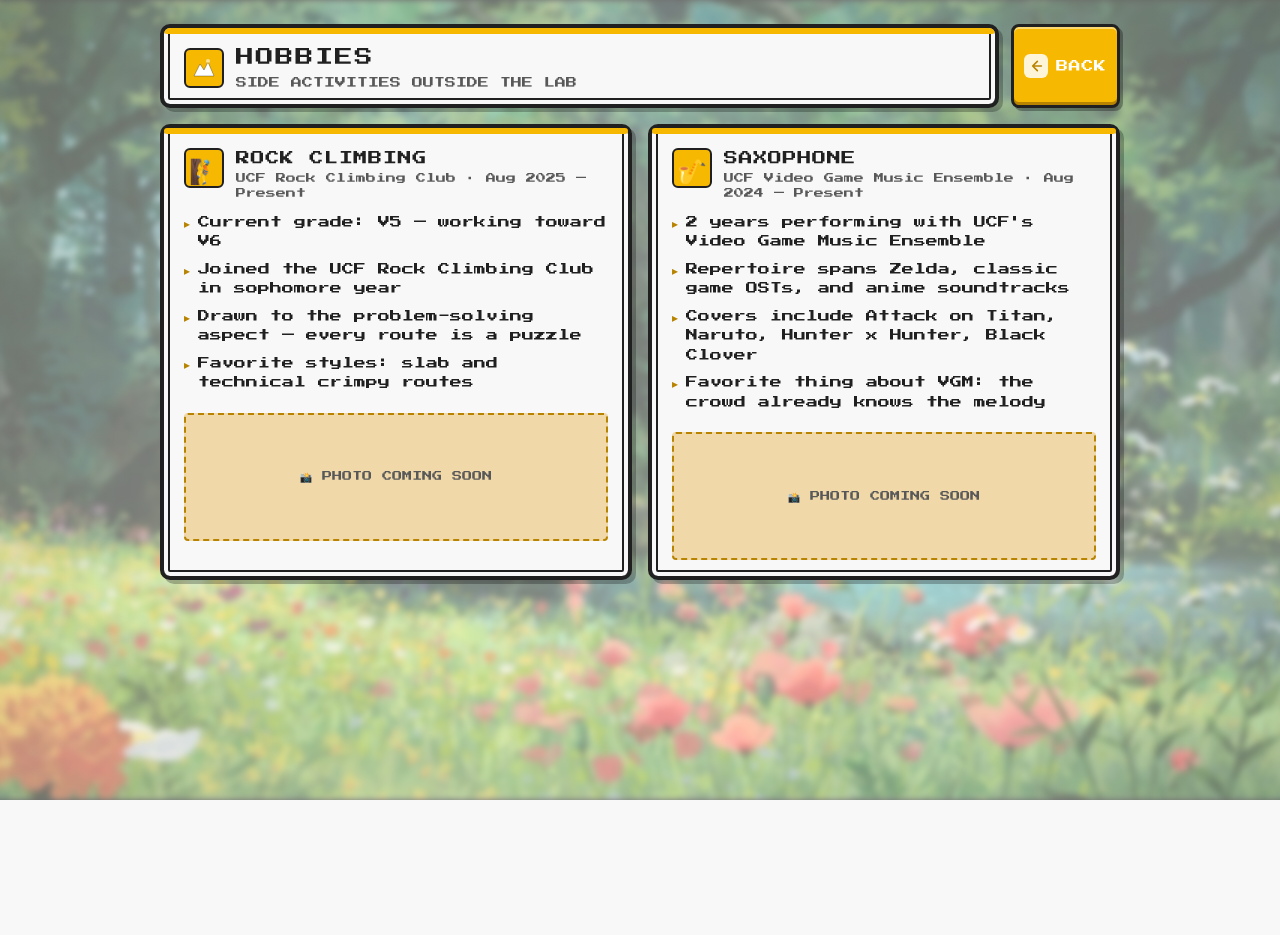
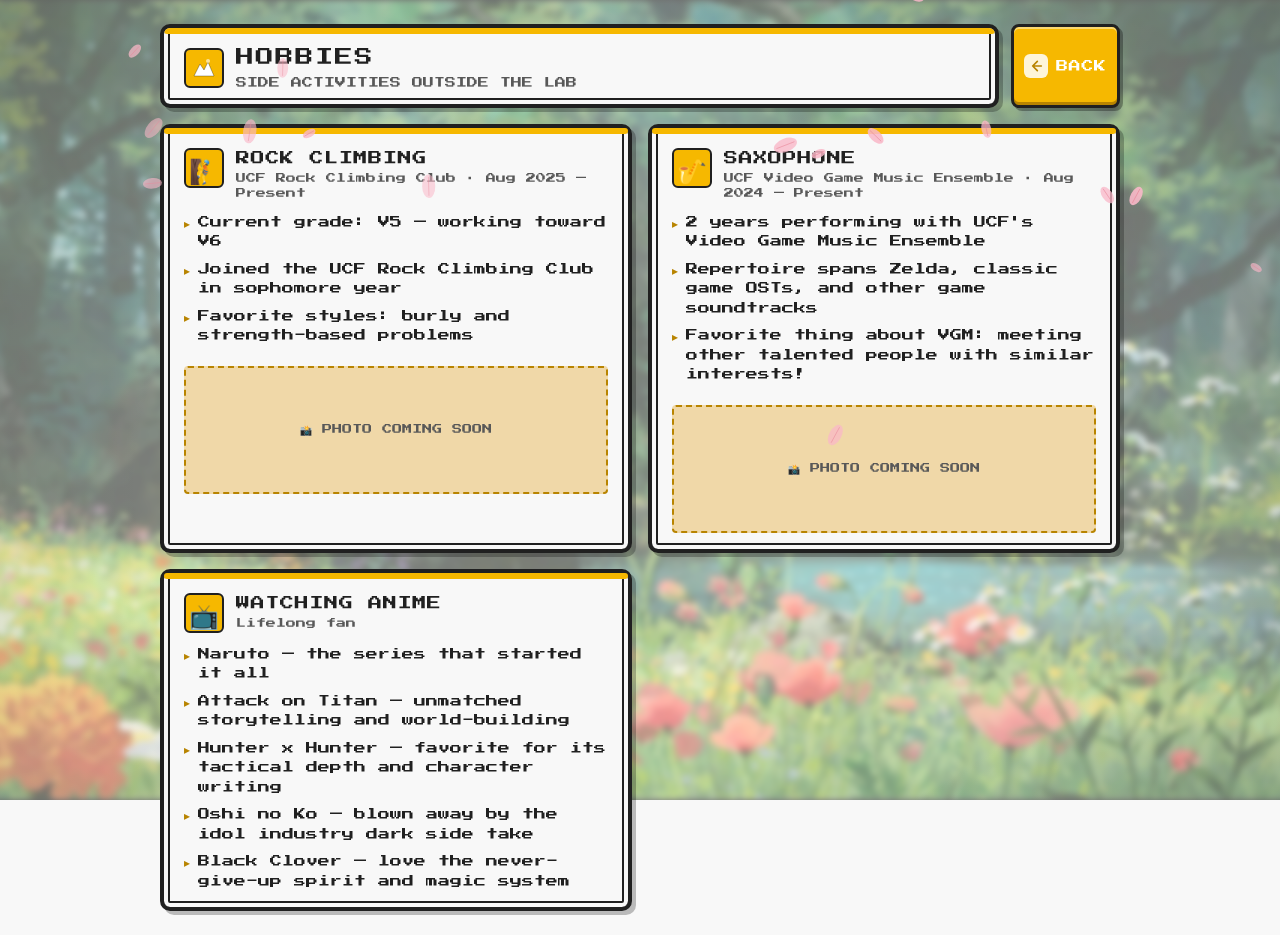
Before and after one commit to VepaulH/pokemon-portfolio, a Next.js app in the folder frontend/: page /about/hobbies in a window 1280 px wide. Before the commit the page ends 800 px from the top, so only its background shows below. Built offline with nearby package versions, Linux system fonts and the light colour scheme.

Commit message:
changed about me text

```diff
--- /dev/null
+++ b/frontend/app/_components/OrgLogo.tsx
@@ -0,0 +1,36 @@
+"use client";
+
+import { useState } from "react";
+
+type Props = {
+  domain?: string;
+  initial?: string;
+  accent: string;
+  textColor?: string;
+};
+
+export function OrgLogo({ domain, initial, accent, textColor = "white" }: Props) {
+  const [failed, setFailed] = useState(false);
+
+  if (domain && !failed) {
+    return (
+      // eslint-disable-next-line @next/next/no-img-element
+      <img
+        src={`https://logo.clearbit.com/${domain}`}
+        alt=""
+        onError={() => setFailed(true)}
+        suppressHydrationWarning
+        className="w-10 h-10 rounded-md border-2 border-pkmn-box-border object-contain bg-white p-0.5 shrink-0"
+      />
+    );
+  }
+
+  return (
+    <span
+      className="inline-flex items-center justify-center w-10 h-10 rounded-md border-2 border-pkmn-box-border text-[14px] font-bold shrink-0"
+      style={{ background: accent, color: textColor }}
+    >
+      {initial ?? "?"}
+    </span>
+  );
+}
--- a/frontend/app/_components/SakuraFall.tsx
+++ b/frontend/app/_components/SakuraFall.tsx
@@ -66,6 +66,7 @@
   useEffect(() => { setMounted(true); }, []);
 
   useEffect(() => {
+    if (!mounted) return;
     const canvas = canvasRef.current;
     if (!canvas) return;
 
@@ -110,7 +111,7 @@
       cancelAnimationFrame(rafRef.current);
       window.removeEventListener("resize", resize);
     };
-  }, []);
+  }, [mounted]);
 
   if (!mounted) return null;
 
@@ -118,7 +119,7 @@
     <canvas
       ref={canvasRef}
       className="pointer-events-none fixed inset-0"
-      style={{ zIndex: -5 }}
+      style={{ zIndex: 20 }}
       aria-hidden
     />
   );
--- a/frontend/app/about/clubs/page.tsx
+++ b/frontend/app/about/clubs/page.tsx
@@ -28,7 +28,7 @@
     dates: "AUG 2024 — PRESENT",
     emoji: "🎷",
     description:
-      "Two years playing saxophone in UCF's VGM Ensemble — performing arrangements from iconic video game and anime soundtracks. From Zelda to Attack on Titan, if it has a melody, we've probably covered it.",
+      "Two years playing saxophone in UCF's VGM Ensemble — performing arrangements from iconic video game soundtracks. From Zelda to Pokemon, if it has a melody, we've probably covered it.",
   },
   {
     name: "UCF ROCK CLIMBING CLUB",
@@ -36,7 +36,7 @@
     dates: "AUG 2025 — PRESENT",
     emoji: "🧗",
     description:
-      "Joined the climbing club in my sophomore year and haven't looked down since. Currently climbing V5, working toward V6. The problem-solving mindset translates surprisingly well to debugging.",
+      "Joined the climbing club in my sophomore year and haven't looked down since (except for wrist injuries sadly). Currently climbing V5, working toward V6.",
   },
   {
     name: "KNIGHTHACKS",
--- a/frontend/app/about/hobbies/page.tsx
+++ b/frontend/app/about/hobbies/page.tsx
@@ -33,8 +33,7 @@
             {[
               "Current grade: V5 — working toward V6",
               "Joined the UCF Rock Climbing Club in sophomore year",
-              "Drawn to the problem-solving aspect — every route is a puzzle",
-              "Favorite styles: slab and technical crimpy routes",
+              "Favorite styles: burly and strength-based problems",
             ].map((b, i) => (
               <li key={i} className="flex gap-2">
                 <span aria-hidden style={{ color: ACCENT_DARK }} className="shrink-0">▸</span>
@@ -66,9 +65,8 @@
           <ul className="space-y-2 text-[11px] sm:text-[12px] leading-relaxed">
             {[
               "2 years performing with UCF's Video Game Music Ensemble",
-              "Repertoire spans Zelda, classic game OSTs, and anime soundtracks",
-              "Covers include Attack on Titan, Naruto, Hunter x Hunter, Black Clover",
-              "Favorite thing about VGM: the crowd already knows the melody",
+              "Repertoire spans Zelda, classic game OSTs, and other game soundtracks",
+              "Favorite thing about VGM: meeting other talented people with similar interests!",
             ].map((b, i) => (
               <li key={i} className="flex gap-2">
                 <span aria-hidden style={{ color: ACCENT_DARK }} className="shrink-0">▸</span>
@@ -84,6 +82,34 @@
           </div>
         </article>
 
+        {/* Anime */}
+        <article className="pkmn-box px-5 py-4 relative flex flex-col gap-3">
+          <div className="pkmn-section-stripe absolute top-0 left-0 right-0 rounded-none" style={{ "--stripe": ACCENT } as CSSProperties} />
+          <header className="flex items-start gap-3 mt-1">
+            <span className="text-2xl inline-flex items-center justify-center w-10 h-10 rounded-md border-2 border-pkmn-box-border shrink-0" style={{ background: ACCENT, color: "white" }}>
+              📺
+            </span>
+            <div>
+              <h2 className="text-[12px] sm:text-[14px] tracking-wider">WATCHING ANIME</h2>
+              <p className="text-[10px] text-pkmn-text-muted mt-0.5">Lifelong fan</p>
+            </div>
+          </header>
+          <ul className="space-y-2 text-[11px] sm:text-[12px] leading-relaxed">
+            {[
+              "Naruto — the series that started it all",
+              "Attack on Titan — unmatched storytelling and world-building",
+              "Hunter x Hunter — favorite for its tactical depth and character writing",
+              "Oshi no Ko — blown away by the idol industry dark side take",
+              "Black Clover — love the never-give-up spirit and magic system",
+            ].map((b, i) => (
+              <li key={i} className="flex gap-2">
+                <span aria-hidden style={{ color: ACCENT_DARK }} className="shrink-0">▸</span>
+                <span>{b}</span>
+              </li>
+            ))}
+          </ul>
+        </article>
+
       </div>
     </PageFrame>
   );
--- a/frontend/app/about/music/page.tsx
+++ b/frontend/app/about/music/page.tsx
@@ -17,25 +17,25 @@
     genre: "INDIE / INDIE ROCK",
     emoji: "🎸",
     artists: ["Backseat Lovers", "Wallows", "Her's", "The Strokes", "Malcolm Todd", "aron!", "TV Girl"],
-    note: "The go-to for coding sessions, long drives, and pretending life is a coming-of-age film.",
+    note: "The go-to for coding sessions, long drives, and late night grind sessions",
   },
   {
     genre: "J-POP & ANIME OSTs",
     emoji: "🎌",
     artists: ["YOASOBI", "anri", "Masayoshi Takanaka", "insaneintherainmusic"],
-    note: "Anime OSTs that hit differently: Black Clover, Naruto, Hunter x Hunter, Attack on Titan. insaneintherainmusic's jazz covers are criminally underrated.",
+    note: "Black Clover, Naruto, Hunter x Hunter, and Attack on Titan openings are amazing. insaneintherainmusic's jazz covers are also peak",
   },
   {
     genre: "EVERYTHING ELSE",
     emoji: "🎵",
     artists: ["Laufey", "Michael Jackson"],
-    note: "Laufey for late nights. MJ because some things are timeless.",
+    note: "Laufey and MJ because they're just both great.",
   },
   {
     genre: "ALSO PLAYS",
     emoji: "🎷",
-    artists: ["Alto Saxophone"],
-    note: "UCF Video Game Music Ensemble — 2 years performing video game and anime arrangements. If you've heard a sax cover of the AoT theme, that might've been me.",
+    artists: ["Tenor Saxophone", "Soprano Saxophone"],
+    note: "UCF Video Game Music Ensemble — 2 years performing video game and anime arrangements.",
   },
 ];
 
--- a/frontend/app/about/page.tsx
+++ b/frontend/app/about/page.tsx
@@ -18,7 +18,7 @@
 
 const menuOptions: [MenuOption, MenuOption, MenuOption, MenuOption] = [
   {
-    label: "TRAINER CARD",
+    label: "TRAINER",
     href: "/about/trainer",
     bg: "var(--pkmn-about)",
     dark: "var(--pkmn-about-dark)",
--- a/frontend/app/about/pokemon/page.tsx
+++ b/frontend/app/about/pokemon/page.tsx
@@ -39,10 +39,10 @@
           </header>
           <ul className="space-y-2 text-[11px] sm:text-[13px] leading-relaxed">
             {[
-              "Collection valued at approximately $1,500 — built over years of hunting and trading",
-              "Dedicated Lucario binder: full pages of Lucario cards from every era (photos coming soon)",
-              "Lucario is the favorite — the Steel/Fighting typing, the aura lore, the design. No contest.",
-              "Mix of vintage and modern sets across the binder",
+              "Collection valued at approximately $1,500 - built over years of hunting and trading",
+              "Dedicated Lucario page (photos coming soon)",
+              "If you could not tell, I like Lucario.",
+
             ].map((b, i) => (
               <li key={i} className="flex gap-2">
                 <span aria-hidden style={{ color: ACCENT_DARK }} className="shrink-0">▸</span>
--- a/frontend/app/about/trainer/page.tsx
+++ b/frontend/app/about/trainer/page.tsx
@@ -7,7 +7,7 @@
 
 const trainer = {
   name: "VEPAUL HARIPRASHAD",
-  title: "RETURNING @ BNY · FOUNDER @ ARCUS · RESEARCH @ UCF IAI",
+  title: "SWE · FOUNDER · RESEARCHER",
   hometown: "ORLANDO, FL",
   age: "20",
   startedJourney: "2024",
@@ -93,9 +93,9 @@
 
 function Row({ label, value }: { label: string; value: string }) {
   return (
-    <div className="flex justify-between gap-3">
-      <dt className="text-pkmn-text-muted">{label}</dt>
-      <dd className="text-right break-all">{value}</dd>
+    <div className="flex justify-between gap-2">
+      <dt className="text-pkmn-text-muted shrink-0">{label}</dt>
+      <dd className="text-right break-words min-w-0">{value}</dd>
     </div>
   );
 }
--- a/frontend/app/about/wins/page.tsx
+++ b/frontend/app/about/wins/page.tsx
@@ -33,27 +33,27 @@
   },
   {
     title: "BENCH PRESS: 225 LBS",
-    subtitle: "Personal Record",
+    subtitle: "Athletic Achievement",
     emoji: "🏋️",
-    detail: "Hit a 225 lb bench press — a milestone that took consistent effort in the gym alongside a full course load and internships. Proof that the grind compounds outside of code too.",
+    detail: "Hit a 225 lb bench press - pretty self explanatory.",
   },
   {
     title: "TOP 500 — HYPIXEL BEDWARS",
     subtitle: "Gaming Achievement · 2021",
     emoji: "🎮",
-    detail: "Peaked top 500 on Hypixel BedWars leaderboards in 2021. Retired at the top. The competitive mindset from those days still shows up in hackathons.",
+    detail: "Peaked top 500 on Hypixel BedWars leaderboards in 2021. Maybe I played a bit too much.",
   },
   {
     title: "V5 CLIMBER",
     subtitle: "Athletic Achievement",
     emoji: "🧗",
-    detail: "Reached V5 grade in bouldering since joining the UCF Rock Climbing Club in August 2025. Working toward V5+ and V6. Every problem is a different algorithm to solve.",
+    detail: "Reached V5 grade in bouldering (in my gym). Working toward v6+.",
   },
   {
     title: "3× ALL-COUNTY BAND",
     subtitle: "Musical Achievement",
     emoji: "🎷",
-    detail: "Selected for All-County Band three times — a competitive honor awarded to top musicians across the county. A testament to years of dedication to the saxophone before bringing it to UCF's VGM Ensemble.",
+    detail: "Selected for All-County Band three times — a competitive honor awarded to top musicians across the county.",
   },
 ];
 
--- a/frontend/app/experience/page.tsx
+++ b/frontend/app/experience/page.tsx
@@ -1,9 +1,7 @@
-"use client";
-
-import { CSSProperties, useState } from "react";
+import { CSSProperties } from "react";
 import { PageFrame } from "../_components/PageFrame";
-import { DialogBox } from "../_components/DialogBox";
 import { BadgeIcon } from "../_components/MenuIcons";
+import { OrgLogo } from "../_components/OrgLogo";
 
 const ACCENT = "var(--pkmn-exp)";
 const ACCENT_DARK = "var(--pkmn-exp-dark)";
@@ -111,30 +109,6 @@
   },
 ];
 
-function OrgLogo({ domain, initial, accent }: { domain?: string; initial?: string; accent: string }) {
-  const [failed, setFailed] = useState(false);
-
-  if (domain && !failed) {
-    return (
-      // eslint-disable-next-line @next/next/no-img-element
-      <img
-        src={`https://logo.clearbit.com/${domain}`}
-        alt=""
-        onError={() => setFailed(true)}
-        className="w-10 h-10 rounded-md border-2 border-pkmn-box-border object-contain bg-white p-0.5 shrink-0"
-      />
-    );
-  }
-
-  return (
-    <span
-      className="inline-flex items-center justify-center w-10 h-10 rounded-md border-2 border-pkmn-box-border text-[14px] font-bold shrink-0"
-      style={{ background: accent, color: "white" }}
-    >
-      {initial ?? "?"}
-    </span>
-  );
-}
 
 export default function ExperiencePage() {
   return (
--- a/frontend/app/layout.tsx
+++ b/frontend/app/layout.tsx
@@ -27,7 +27,9 @@
     >
       <body className="min-h-full flex flex-col">
         <SakuraFall />
-        {children}
+        <div className="relative z-10 flex flex-col flex-1">
+          {children}
+        </div>
       </body>
     </html>
   );
--- a/frontend/app/projects/page.tsx
+++ b/frontend/app/projects/page.tsx
@@ -1,9 +1,8 @@
-"use client";
-
-import { CSSProperties, useState } from "react";
+import { CSSProperties } from "react";
 import { PageFrame } from "../_components/PageFrame";
 import { DialogBox } from "../_components/DialogBox";
 import { PokeballIcon } from "../_components/MenuIcons";
+import { OrgLogo } from "../_components/OrgLogo";
 
 const ACCENT = "var(--pkmn-proj)";
 const ACCENT_DARK = "var(--pkmn-proj-dark)";
@@ -33,6 +32,7 @@
     description:
       "Most student founders fail before they start due to a lack of network, structure, and resources. Arcus bridges that gap — connecting them with the right people and opportunities at every stage of their journey. Currently building and growing the platform from Orlando, FL.",
     logoInitial: "A",
+    links: [{ label: "CODE", href: "https://github.com/VepaulH/arcus" }],
   },
   {
     no: "#002",
@@ -42,6 +42,7 @@
     description:
       "Built foundational frontend features including login/signup, profile management, search history, and interactive search controls. Curated 1,000+ audio samples and developed a demo-ready platform for 50+ testers built around CLAP audio/text embeddings and Qdrant vector search.",
     logoInitial: "O",
+    links: [{ label: "CODE", href: "https://github.com/team-obi/OBI" }],
   },
   {
     no: "#003",
@@ -50,7 +51,7 @@
     types: ["PYTHON", "CLAUDE API", "REDIS", "FETCH.AI"],
     description:
       "Architected an orchestration agent that classifies user queries by category (financial, sports, culture) and routes them to specialized agents. Implemented real-time Browserbase scraping pipelines with Redis caching; independently built the orchestrator and two of three category agents at UC Berkeley AI Hackathon 2026.",
-    links: [{ label: "CODE", href: "https://github.com/VepaulH" }],
+    links: [{ label: "CODE", href: "https://github.com/sewonm/BerkeleyAIHackathon2026" }],
     logoInitial: "S",
   },
   {
@@ -61,6 +62,7 @@
     description:
       "Built in 36 hours at KnightHacks VIII. Led front-end development — home page, camera upload interface, leaderboard screen, and dropdown navigation. Integrated display logic for Gemini API results that identify real-world objects from user photos and return match feedback in real time.",
     logoInitial: "T",
+    links: [{ label: "CODE", href: "https://github.com/Eddiewithaneye/touchgrass" }],
   },
 ];
 
@@ -82,30 +84,6 @@
   JAVASCRIPT: "bg-pkmn-hp-yellow text-pkmn-text",
 };
 
-function ProjectLogo({ domain, initial }: { domain?: string; initial?: string }) {
-  const [failed, setFailed] = useState(false);
-
-  if (domain && !failed) {
-    return (
-      // eslint-disable-next-line @next/next/no-img-element
-      <img
-        src={`https://logo.clearbit.com/${domain}`}
-        alt=""
-        onError={() => setFailed(true)}
-        className="w-10 h-10 rounded-md border-2 border-pkmn-box-border object-contain bg-white p-0.5 shrink-0"
-      />
-    );
-  }
-
-  return (
-    <span
-      className="inline-flex items-center justify-center w-10 h-10 rounded-md border-2 border-pkmn-box-border text-[14px] font-bold shrink-0"
-      style={{ background: ACCENT, color: "white" }}
-    >
-      {initial ?? "?"}
-    </span>
-  );
-}
 
 export default function ProjectsPage() {
   return (
@@ -131,7 +109,7 @@
               style={{ "--stripe": ACCENT } as CSSProperties}
             />
             <header className="flex items-start gap-3 mt-1">
-              <ProjectLogo domain={p.logoDomain} initial={p.logoInitial} />
+              <OrgLogo domain={p.logoDomain} initial={p.logoInitial} accent={ACCENT} />
               <div className="min-w-0">
                 <h2 className="text-[11px] sm:text-[13px] tracking-wider leading-snug flex items-center gap-1.5">
                   <span className="text-pkmn-text-muted">{p.no}</span>
@@ -166,6 +144,8 @@
                   <a
                     key={l.label}
                     href={l.href}
+                    target="_blank"
+                    rel="noopener noreferrer"
                     className="text-[10px] sm:text-[12px] px-2 py-1 rounded-sm border-2 border-pkmn-box-border"
                     style={{ background: ACCENT, color: "white" }}
                   >
```
